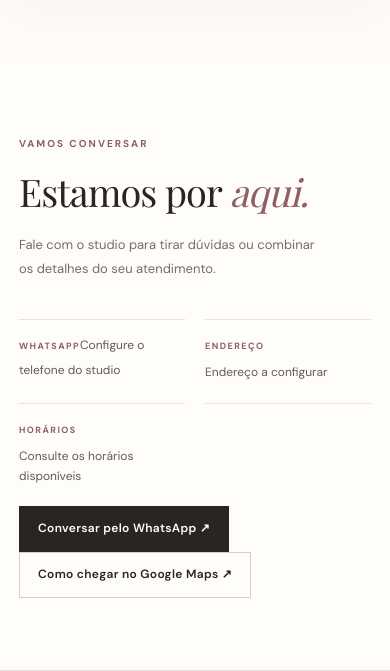
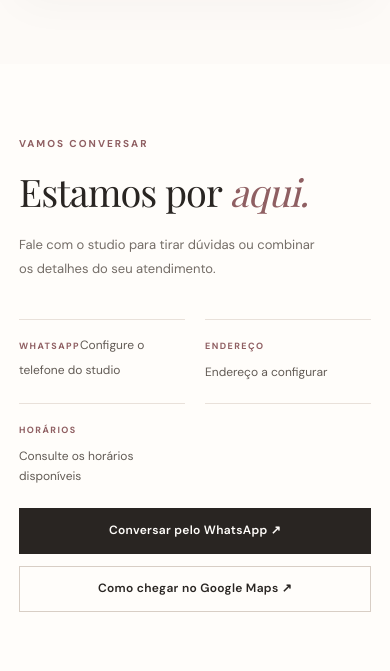
Before and after one commit to AmadeusFelipeSerraAndradeOliveira/Studio-Emille-Cassiane, a website with bundled scripts: page index.html in a window 390 px wide. Shown: the part 3498-4169 px from the top of the page. Built offline with nearby package versions, Linux system fonts and the light colour scheme.

Commit message:
feat: add contact and map buttons

```diff
--- a/assets/styles.css
+++ b/assets/styles.css
@@ -137,6 +137,8 @@ input::placeholder, textarea::placeholder { color: #aaa19b; }
 .contact-section { display: grid; grid-template-columns: .8fr 1.2fr; gap: 60px; padding-top: 105px; padding-bottom: 105px; }
 .contact-section > div:first-child > p:not(.eyebrow) { max-width: 310px; margin-top: 20px; color: var(--muted); font-size: 13px; line-height: 1.85; }
 .contact-details { display: grid; grid-template-columns: 1fr 1fr; gap: 30px 36px; padding-top: 20px; }
+.contact-actions { display: flex; flex-wrap: wrap; gap: 12px; grid-column: 1 / -1; margin-top: 2px; }
+.contact-actions .button { justify-content: center; }
 .contact-details > div { padding-top: 12px; border-top: 1px solid var(--line); }
 .contact-details span { color: var(--rose-deep); font-size: 9px; font-weight: 700; letter-spacing: .16em; }
 .contact-details p, .contact-details a { margin: 6px 0 0; color: #625b55; font-size: 12px; text-decoration: none; }
@@ -303,6 +305,8 @@ input::placeholder, textarea::placeholder { color: #aaa19b; }
   .booking-form .field-row { grid-template-columns: 1fr; gap: 13px; }
   .contact-section { grid-template-columns: 1fr; gap: 20px; padding-top: 72px; padding-bottom: 72px; }
   .contact-details { gap: 20px; padding-top: 5px; }
+  .contact-actions { flex-direction: column; }
+  .contact-actions .button { width: 100%; }
   .site-footer { flex-wrap: wrap; justify-content: center; padding: 22px 18px; text-align: center; }
   .site-footer .brand { flex-basis: 100%; justify-content: center; }
   .site-footer p { flex-basis: 100%; }
```
